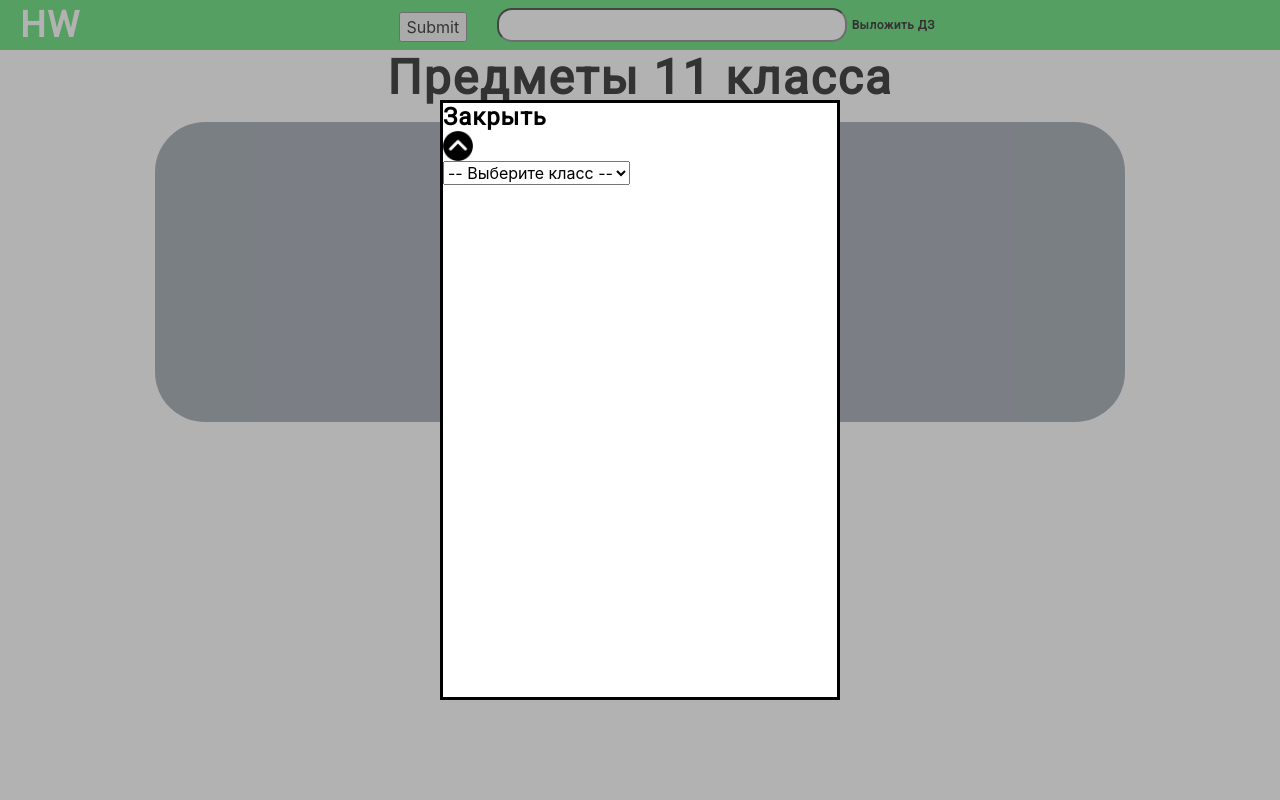
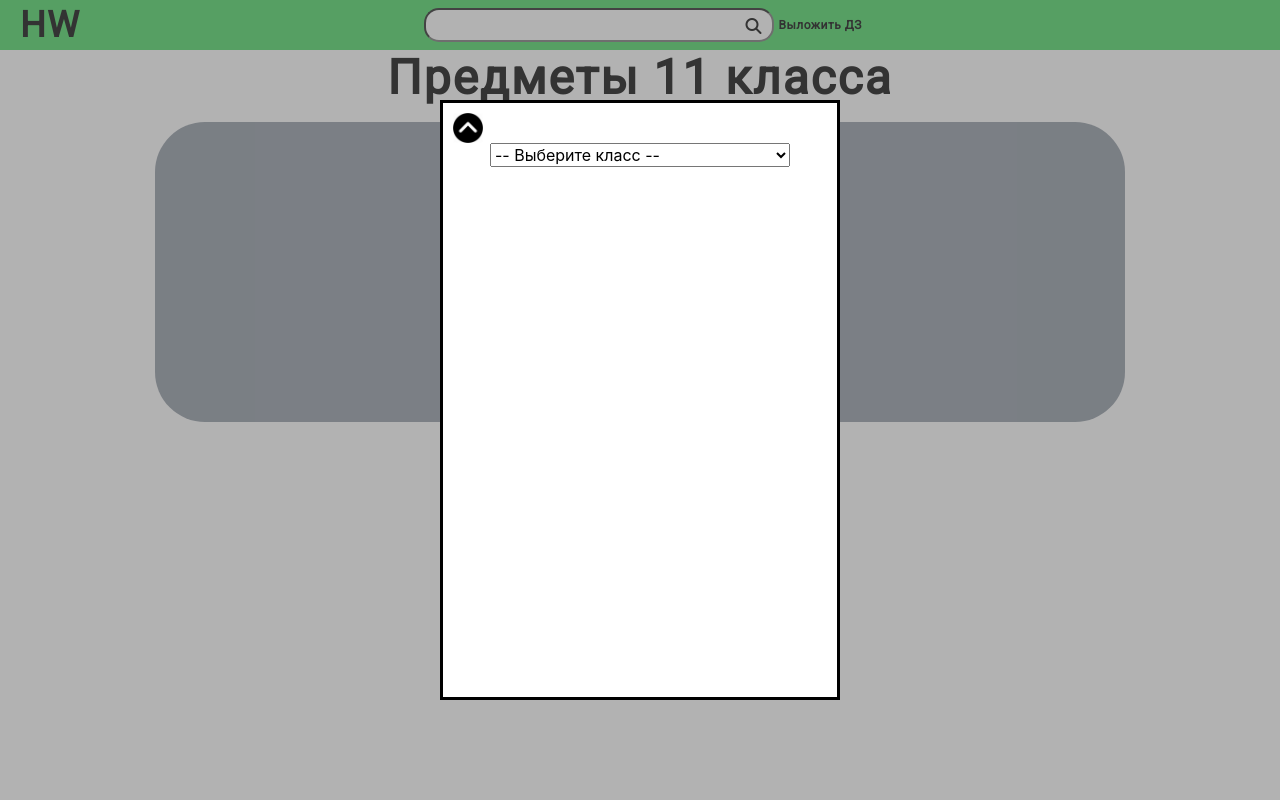
Before and after one commit to Fullfix/HWHub, a Django app: page /homework/11/ in a window 1280 px wide, after a click on "Выложить ДЗ". Run offline with Django 3.2, Linux system fonts and the light colour scheme; data comes from the database, SQL or seed files in the repository; data that the repository does not hold is empty; some libraries are stand-ins or nearby versions.

Commit message:
Navbar upload Done Fast search Fixed&Done Bugs Fixed

```diff
--- a/src/homeworks/templates/classpage.html
+++ b/src/homeworks/templates/classpage.html
@@ -4,7 +4,7 @@
 {% block title %}{{class}} Класс {% endblock %}
 
 {% block link %}
-	<link href="{% static 'styles/style_class.css' %}?version=14" rel="stylesheet">
+	<link href="{% static 'styles/style_class.css' %}?version=15" rel="stylesheet">
 	<meta http-equiv="Content-Type" content="text/html; charset=utf-8">
 {% endblock %}
 
--- a/src/homeworks/templates/upload.html
+++ b/src/homeworks/templates/upload.html
@@ -1,9 +1,11 @@
 {% load static %}
     <div class ="upload_upload">
-        <div class="go_back">
+        <div class="go_back" style="margin-top: 10px; margin-left: 10px">
+            <a href="#" style="width: 30px; height: 30px; position: absolute">
             <img id="go_back_img" src="{% static 'images/go_back.png' %}" alt="ГРУЗИСЬ БЛЯТЬ">
+            </a>
         </div>
-        <form id="post-form" enctype="multipart/form-data" method="post">
+        <form id="post-form" enctype="multipart/form-data" method="post" style="margin-top: 30px; position: absolute">
             {% csrf_token %}
             <div class="div_input" id="div_input_grade">
                 <select name="grade" id="grade_select" class="input_hw">
--- a/src/static/styles/style_class.css
+++ b/src/static/styles/style_class.css
@@ -81,18 +81,7 @@
     width: 90px;
     height: 120px;
 }
-.usual {
-    font-family: Roboto;
-    font-style: normal;
-    font-weight: 900;
-    font-size: 24px;
-    line-height: 28px;
-    text-align: center;
-    letter-spacing: 0.04em;
 
-    color: #FFFFFF!important;
-
-}
 .Content {
     height: 100%;
     width: 100%;
--- a/src/static/styles/style_nav.css
+++ b/src/static/styles/style_nav.css
@@ -68,5 +68,31 @@
 	margin: auto;
 	border: 3px solid black;
 	background: white;
+	overflow-y: auto;
+}
+#navbar_submit{
+	border: 0;
+	background: none;
+	position: absolute;
+	width: 20px;
+	height: 20px;
+	margin: 0px;
+	padding: 0px;
+	margin-top: 14px;
+	margin-left: 345px;
+}
+.autocomplete-items-navbar_search{
+	background: white;
+	width: 320px;
+	height: 100px;
+	overflow-y: auto;
+	margin-left: 40px;
+	margin-bottom: 10px;
+	border-radius: 0px 0px 25px 25px;
+	color: black!important;
+	display: grid;
+	grid-template-columns: 100%;
+	grid-gap: 10px;
+	grid-auto-rows: auto;
 }
 #upload_frame:target {visibility: visible; position: fixed; display: block}
--- a/src/static/styles/style_upload.css
+++ b/src/static/styles/style_upload.css
@@ -20,3 +20,18 @@
 	border-color: #000;
 	color: #000;
 }
+.input_hw{
+	width: 300px;
+}
+.div_input {
+	margin-left: 47px;
+}
+.upload-button{
+	width: 100px;
+}
+.upload_btn{
+	margin-left: 147px;
+}
+.autocomplete-items-navbar_search{
+
+}
--- a/src/templates/navbar.html
+++ b/src/templates/navbar.html
@@ -5,10 +5,11 @@
 	<meta charset="UTF-8">
 	<title>{% block title %} header {% endblock %}</title>
 	<link rel="stylesheet" href="https://stackpath.bootstrapcdn.com/bootstrap/4.3.1/css/bootstrap.min.css" integrity="sha384-ggOyR0iXCbMQv3Xipma34MD+dH/1fQ784/j6cY/iJTQUOhcWr7x9JvoRxT2MZw1T" crossorigin="anonymous">
-	<link href="{% static 'styles/style_nav.css' %}?version=13" rel="stylesheet">
+	<link href="{% static 'styles/style_nav.css' %}?version=14" rel="stylesheet">
 	<link rel="stylesheet" type="text/css" href="{% static 'styles/style_upload.css' %}">
 	<script type="text/javascript" src="http://code.jquery.com/jquery-1.7.1.min.js"></script>
 	<link href="https://fonts.googleapis.com/css?family=Roboto&display=swap" rel="stylesheet">
+	<script src="https://kit.fontawesome.com/d0c5d1d01e.js" crossorigin="anonymous"></script>
 	{% block link %} {% endblock %}
 	<script type="text/javascript" src="{% static 'js/autocomplete.js' %}?version=6"></script>
 	<script type="text/javascript" src="{% static 'js/api.js' %}"></script>
@@ -22,8 +23,9 @@
 				<a class="navbar_grid_logo_logo usual" href="/">HW</a>
 			</div>
 			<div class="navbar_grid_HW" style="">
-				<input type="submit" id="navbar_submit">
-				<input type="text" class="navbar_FastSearch usual" id="navbar_search">
+
+				<button type="submit" id="navbar_submit"><i class="fas fa-search"></i></button>
+				<input type="text" class="navbar_FastSearch usual" id="navbar_search" style="padding-right: 30px; padding-left: 15px;">
 				<a href="#upload_frame" class="navbar_Upload usual" style="color: black!important; font-size: 12px; line-height: 14px;">Выложить ДЗ</a>
 
 			</div>
@@ -34,7 +36,6 @@
 	</div>
 	<div class="upload_frame" id="upload_frame">
 		<div class="upload">
-			<a class="usual" href="#" style="color: black!important;">Закрыть</a>
 			{% include 'upload.html' %}
 		</div>
 	</div>
```
Also changed, not shown: src/homeworks/templates/bookpage.html (+8 -8 lines), src/homeworks/templates/hw.html (+4 -4 lines), src/static/styles/style_hw.css (+1 -12 lines).
